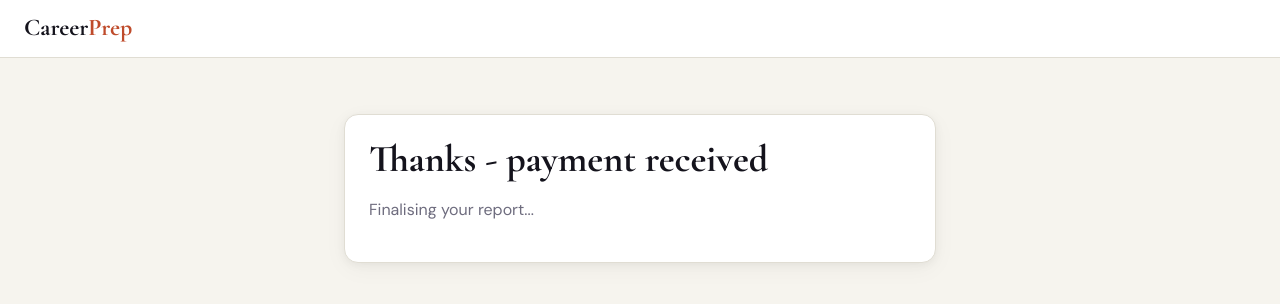
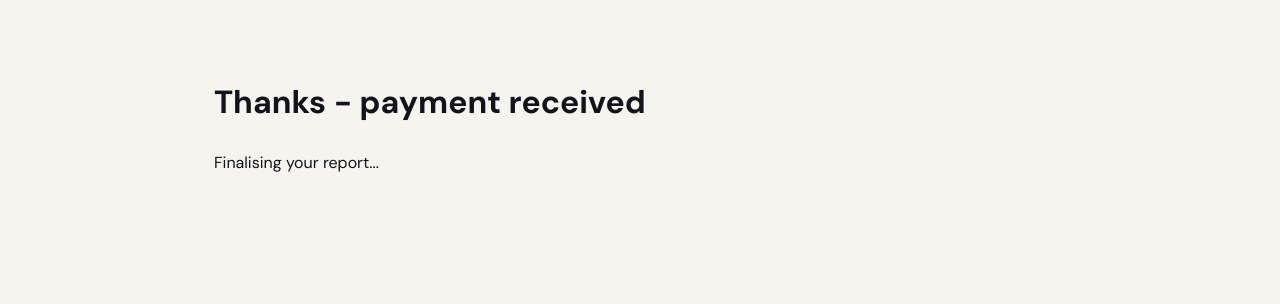
Before and after one commit to seskc10-lab/careerprep-starter, a Next.js app: page /success in a window 1280 px wide. Shown: the top 304 px of the page. Built offline with nearby package versions, Linux system fonts and the light colour scheme.

Commit message:
Fix success page suspense for Vercel build

```diff
--- a/app/success/page.tsx
+++ b/app/success/page.tsx
@@ -1,38 +1,44 @@
-'use client';
+"use client";
 
-import { useEffect, useState } from 'react';
-import { useRouter, useSearchParams } from 'next/navigation';
-import { apiFetch } from '@/lib/api/client';
-import { Nav } from '@/components/shell/Nav';
+import { Suspense, useEffect, useState } from "react";
+import { useRouter, useSearchParams } from "next/navigation";
 
-export default function SuccessPage() {
+function SuccessInner() {
   const params = useSearchParams();
-  const reportId = params.get('reportId');
+  const reportId = params.get("reportId");
   const router = useRouter();
-  const demoMode = process.env.NEXT_PUBLIC_DEMO_MODE === 'true';
-  const [message, setMessage] = useState(demoMode ? 'Demo mode active. Opening your report...' : 'Finalising your report...');
+  const demoMode = process.env.NEXT_PUBLIC_DEMO_MODE === "true";
+  const [message, setMessage] = useState(
+    demoMode ? "Demo mode active. Opening your report..." : "Finalising your report..."
+  );
 
   useEffect(() => {
     if (!reportId) return;
+
     if (demoMode) {
       router.replace(`/report/${reportId}`);
       return;
     }
 
-    apiFetch(`/api/report/${reportId}/full`, { method: 'POST' })
+    fetch(`/api/report/${reportId}/full`, { method: "POST" })
       .then(() => router.replace(`/report/${reportId}`))
-      .catch(() => setMessage('Payment succeeded, but the full report is still being prepared. Refresh shortly.'));
+      .catch(() =>
+        setMessage("Payment succeeded, but the full report is still being prepared. Refresh shortly.")
+      );
   }, [demoMode, reportId, router]);
 
   return (
-    <div>
-      <Nav />
-      <div className="wrap-sm" style={{ padding: '56px 24px' }}>
-        <div className="card">
-          <h1 className="h1">{demoMode ? 'Demo mode success' : 'Thanks - payment received'}</h1>
-          <p className="muted">{message}</p>
-        </div>
-      </div>
+    <div style={{ padding: "56px 24px", maxWidth: "900px", margin: "0 auto" }}>
+      <h1>{demoMode ? "Demo mode success" : "Thanks - payment received"}</h1>
+      <p>{message}</p>
     </div>
   );
 }
+
+export default function SuccessPage() {
+  return (
+    <Suspense fallback={<div style={{ padding: "56px 24px" }}>Loading...</div>}>
+      <SuccessInner />
+    </Suspense>
+  );
+}
```
